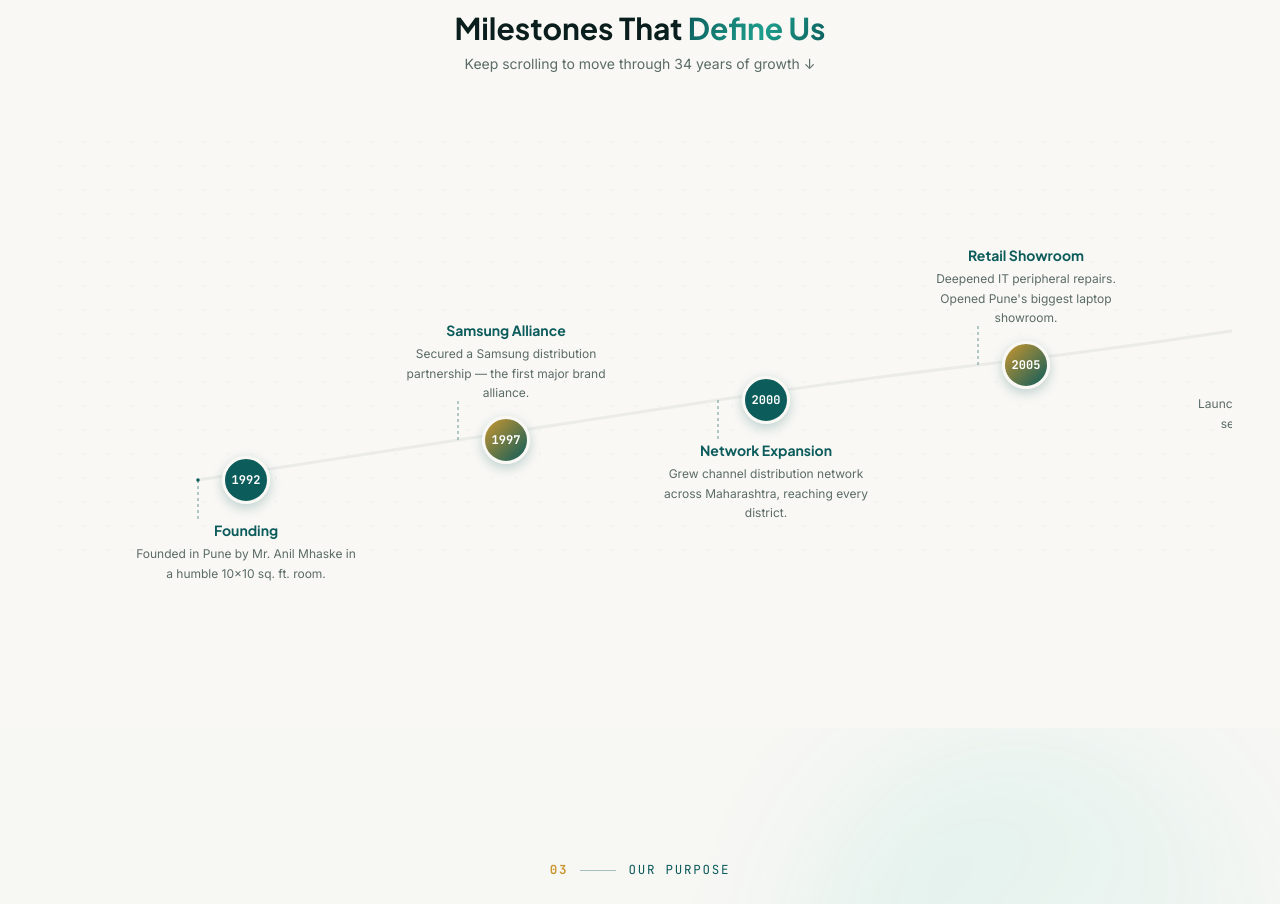
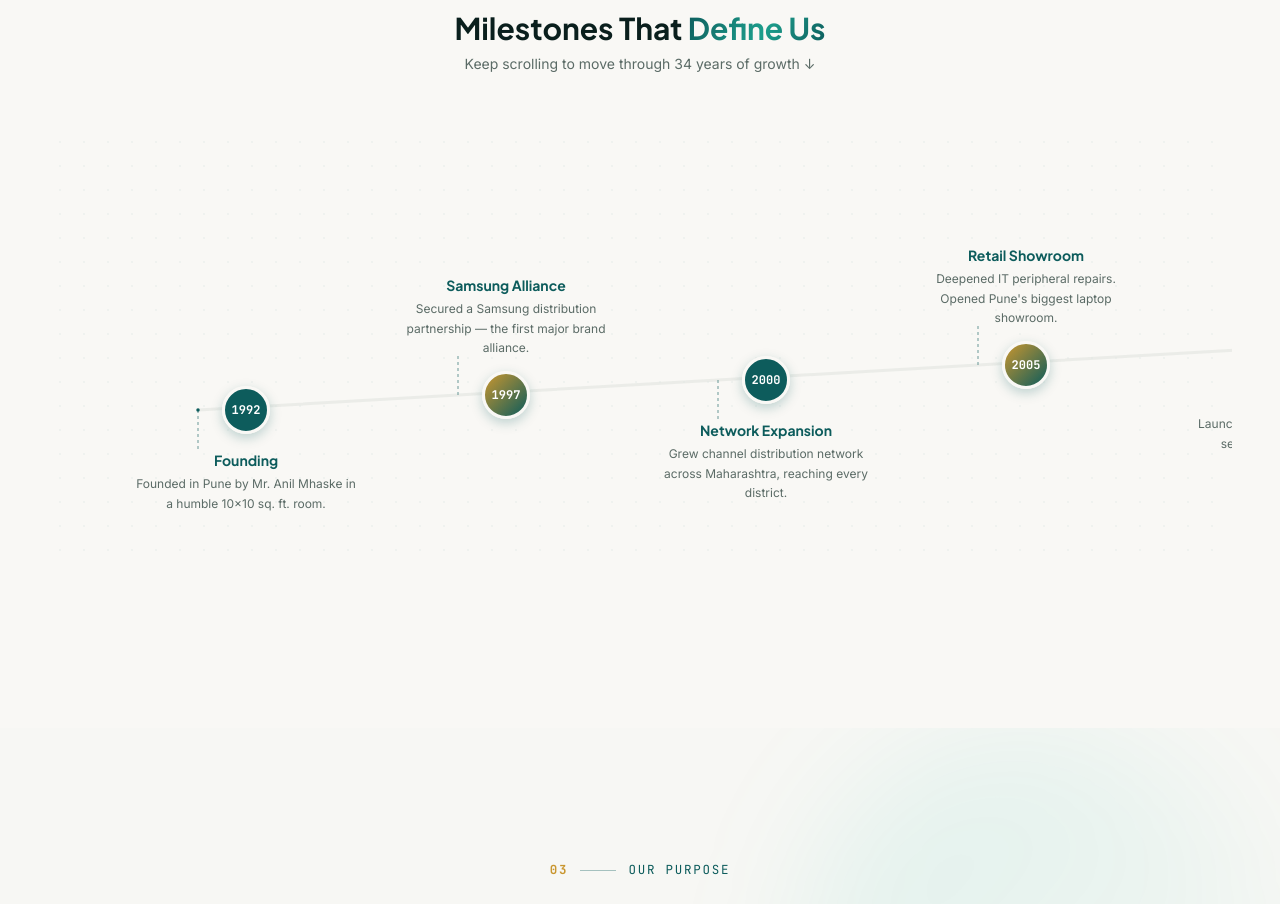
Before and after one commit to akkibansode8563-boop/DCC-INFOTECH-_WEB, a Next.js app: page / in a window 1280 px wide. Shown: the part 2042-2946 px from the top of the page. Built offline with nearby package versions, Linux system fonts and the light colour scheme.

Commit message:
ui: flatten timeline y-coordinates to prevent vertical text clipping

```diff
--- a/src/components/dcc/About.tsx
+++ b/src/components/dcc/About.tsx
@@ -27,8 +27,8 @@ const timeline = [
 ];
 
 const points = [
-  { x: 150, y: 350 }, { x: 410, y: 310 }, { x: 670, y: 270 }, { x: 930, y: 235 },
-  { x: 1190, y: 200 }, { x: 1450, y: 165 }, { x: 1710, y: 130 }, { x: 1970, y: 95 }, { x: 2230, y: 60 },
+  { x: 150, y: 280 }, { x: 410, y: 265 }, { x: 670, y: 250 }, { x: 930, y: 235 },
+  { x: 1190, y: 220 }, { x: 1450, y: 205 }, { x: 1710, y: 190 }, { x: 1970, y: 175 }, { x: 2230, y: 160 },
 ];
 
 export default function About() {
@@ -247,7 +247,7 @@ export default function About() {
                 </defs>
 
                 <path
-                  d="M 150,350 Q 280,330 410,310 T 670,270 T 930,235 T 1190,200 T 1450,165 T 1710,130 T 1970,95 T 2230,60"
+                  d="M 150,280 Q 280,272 410,265 T 670,250 T 930,235 T 1190,220 T 1450,205 T 1710,190 T 1970,175 T 2230,160"
                   fill="none"
                   stroke="var(--border)"
                   strokeWidth={3}
@@ -255,7 +255,7 @@ export default function About() {
                   opacity={0.6}
                 />
                 <motion.path
-                  d="M 150,350 Q 280,330 410,310 T 670,270 T 930,235 T 1190,200 T 1450,165 T 1710,130 T 1970,95 T 2230,60"
+                  d="M 150,280 Q 280,272 410,265 T 670,250 T 930,235 T 1190,220 T 1450,205 T 1710,190 T 1970,175 T 2230,160"
                   fill="none"
                   stroke="url(#timelineLineGradient)"
                   strokeWidth={3.5}
```
